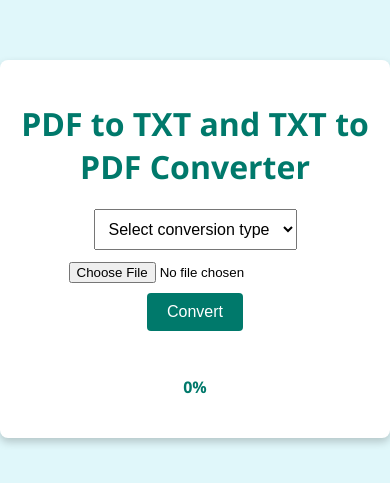
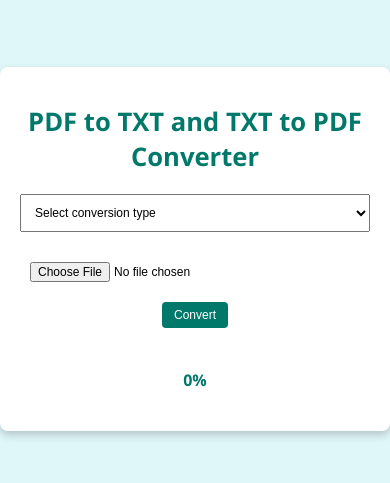
Before and after one commit to henil5603/file_converter, a plain HTML site: page index.html in a window 390 px wide. Shown: the part 173-656 px from the top of the page. Drawn offline with nearby package versions, Linux system fonts and the light colour scheme.

Commit message:
Update styles.css

```diff
--- a/styles.css
+++ b/styles.css
@@ -14,10 +14,20 @@ body {
     padding: 20px;
     border-radius: 8px;
     box-shadow: 0 4px 8px rgba(0, 0, 0, 0.2);
+    width: 90%;
+    max-width: 600px;
+    margin: 0 auto;
 }
 
 h1 {
     color: #00796b;
+    font-size: 2em;
+    margin-bottom: 20px;
+}
+
+h2 {
+    color: #00796b;
+    font-size: 1.5em;
 }
 
 button {
@@ -61,4 +71,56 @@ select {
     padding: 10px;
     margin-bottom: 10px;
     font-size: 16px;
+    width: 100%;
 }
+
+input[type="file"] {
+    margin-top: 10px;
+    padding: 10px;
+    font-size: 16px;
+    display: block;
+    width: 100%;
+    box-sizing: border-box;
+}
+
+@media (max-width: 768px) {
+    h1 {
+        font-size: 1.8em;
+    }
+
+    button {
+        font-size: 14px;
+        padding: 8px 16px;
+    }
+
+    select {
+        font-size: 14px;
+    }
+
+    input[type="file"] {
+        font-size: 14px;
+    }
+}
+
+@media (max-width: 480px) {
+    h1 {
+        font-size: 1.6em;
+    }
+
+    button {
+        font-size: 12px;
+        padding: 6px 12px;
+    }
+
+    select {
+        font-size: 12px;
+    }
+
+    input[type="file"] {
+        font-size: 12px;
+    }
+
+    #progressBar {
+        height: 16px;
+    }
+}
```
